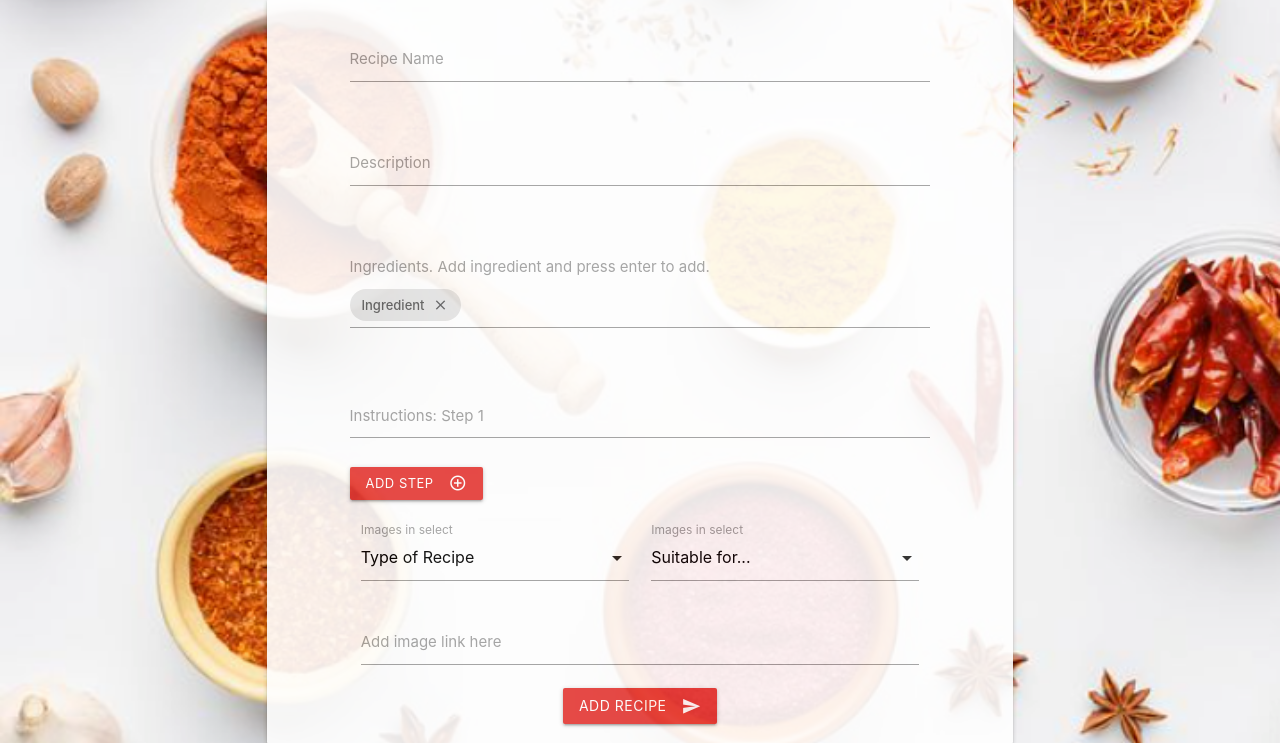
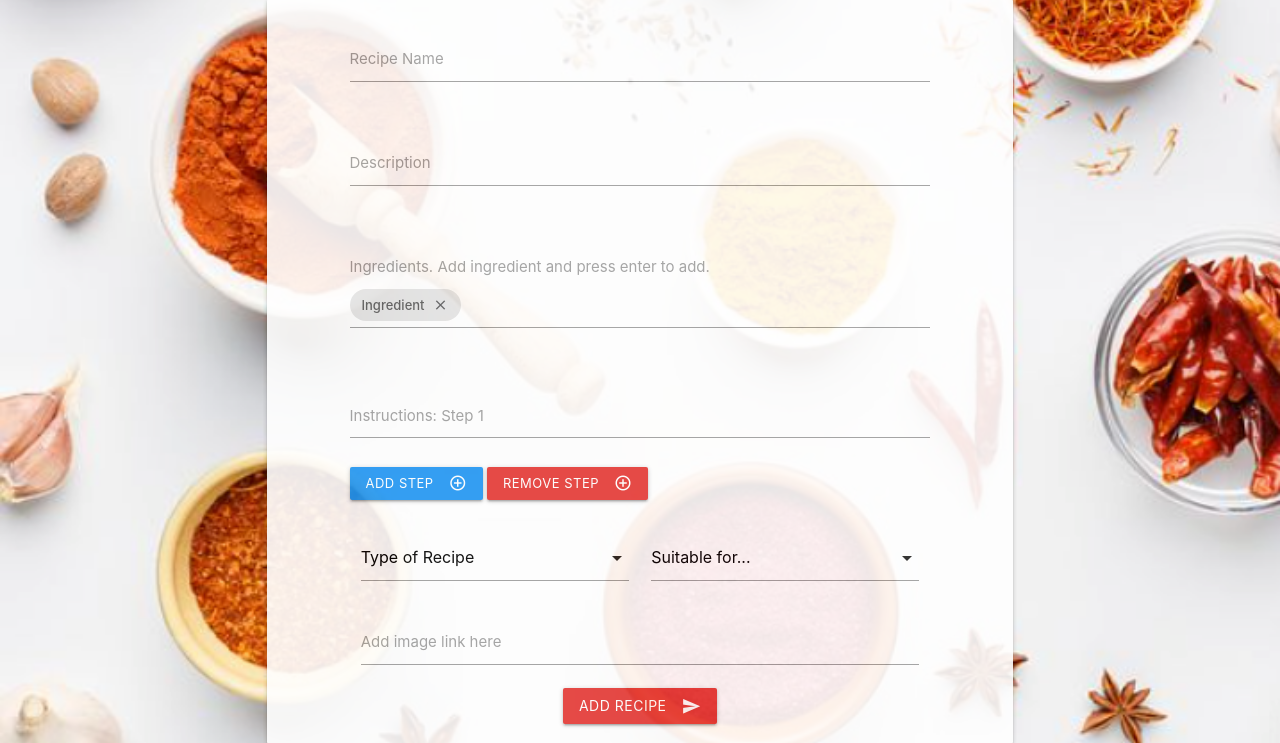
Before and after one commit to Cintakins/Recipe-Website, a Flask app: page /add in a window 1280 px wide. Shown: the part 210-953 px from the top of the page. Run offline with Flask 2, Linux system fonts and the light colour scheme; some libraries are stand-ins or nearby versions.

Commit message:
added font awesome icons to select categories although they don't work properly. i believe that maybe this is because it is the free version of font awesome but i'm not sure

```diff
--- a/static/css/style.css
+++ b/static/css/style.css
@@ -28,3 +28,7 @@ body {
 #step-div {
     display: none;
 }
+
+select {
+    font-family: 'FontAwesome', 'Second Font name'
+  }
--- a/static/js/script.js
+++ b/static/js/script.js
@@ -31,3 +31,7 @@ function addStep() {
   var insertHere = document.getElementById('create-step');
 	insertHere.parentNode.insertBefore(newSteps,insertHere);
 };
+
+function removeStep() {
+  document.getElementById("create-step").previousSibling.remove()
+}
--- a/templates/add.html
+++ b/templates/add.html
@@ -34,47 +34,48 @@
             </div>
             <div class="row">
                 <div class="input-field col s12" id="step-div">
-                    <textarea id="textarea1" class="materialize-textarea" name="instructions"></textarea>
-                    <label for="instructions1">Instructions: Step 1</label>
+                    <textarea id="instructions" class="materialize-textarea" name="instructions"></textarea>
+                    <label for="instructions">Instructions: Step 1</label>
                 </div>
                 <div id="create-step">
 
                 </div>
-                <div id="create-step" class="col offset-s0.2">
-                    <a class="waves-effect waves-light btn red darken-1 btn-small" onclick="addStep()">
+                <div class="col offset-s0.2">
+                    <a class="waves-effect waves-light btn blue btn-small" onclick="addStep()">
                         <i class="material-icons right">add_circle_outline</i>Add Step
+                    </a>
+                    <a class="waves-effect waves-light btn red darken-1 btn-small" onclick="removeStep()">
+                        <i class="material-icons right">add_circle_outline</i>Remove Step
                     </a>
                 </div>
             </div>
             <div class="input-field col s12 m6">
                 <select class="icons" name="category_name_1">
                     <option value="" disabled selected>Type of Recipe</option>
-                    <option value="" data-icon="">
-                        <i class="fa-solid fa-glass"></i>Drink
+                    <option value="">
+                        &#xf804; Drink
                     </option>
                     <option value="">
-                        Meal
+                        &#xe559; Meal
                     </option>
-                    <option value="">
-                        Dessert
+                    <option value="" >
+                        &#xe402 Dessert
                     </option>
                 </select>
-                <label>Images in select</label>
             </div>
             <div class="input-field col s12 m6">
                 <select class="icons" name="category_name_2">
                     <option value="" disabled selected>Suitable for...</option>
-                    <option value="" data-icon="images/sample-1.jpg" class="left">
-                        Meat Dish
+                    <option value="" class="left">
+                        &#xf6d7 Meat Dish
                     </option>
-                    <option value="" data-icon="images/office.jpg" class="left">
-                        Vegetarian
+                    <option value="" class="left">
+                        &#xf81e Vegetarian
                     </option>
-                    <option value="" data-icon="images/yuna.jpg" class="left">
-                        Vegan
+                    <option value="" class="left">
+                        &#xf06c Vegan
                     </option>
                 </select>
-                <label>Images in select</label>
             </div>
             <div class="input-field col s12">
                 <input id="img_url" type="url" name="img_url">
```
